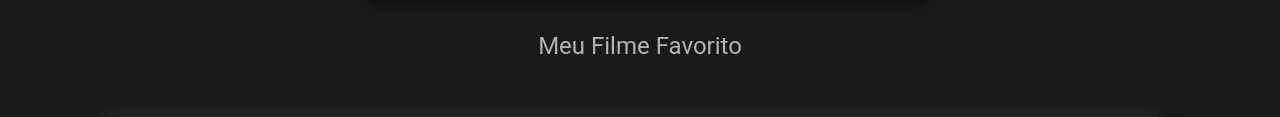
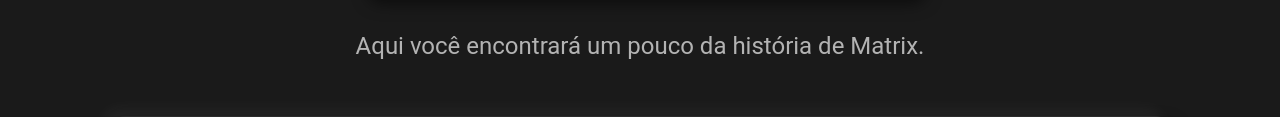
Before and after one commit to erick203/MInha-pagina, a plain HTML site: page filme.html in a window 1280 px wide. Shown: the part 607-724 px from the top of the page. Drawn offline with Linux system fonts and the light colour scheme.

Commit message:
Update filme.html

```diff
--- a/filme.html
+++ b/filme.html
@@ -36,7 +36,7 @@
     <div class="certer" >
  <iframe width="560" height="315" src="https://www.youtube.com/embed/mPYfd6PCmYY?si=pwxb7sCHLhhVY-fo" title="YouTube video player" frameborder="0" allow="accelerometer; autoplay; clipboard-write; encrypted-media; gyroscope; picture-in-picture; web-share" referrerpolicy="strict-origin-when-cross-origin" allowfullscreen></iframe>
     </div>
-    <h2>Meu Filme Favorito</h2>
+    <h2>Aqui você encontrará um pouco da história de Matrix.</h2>
    </header>
    <main>
     <section>
```
